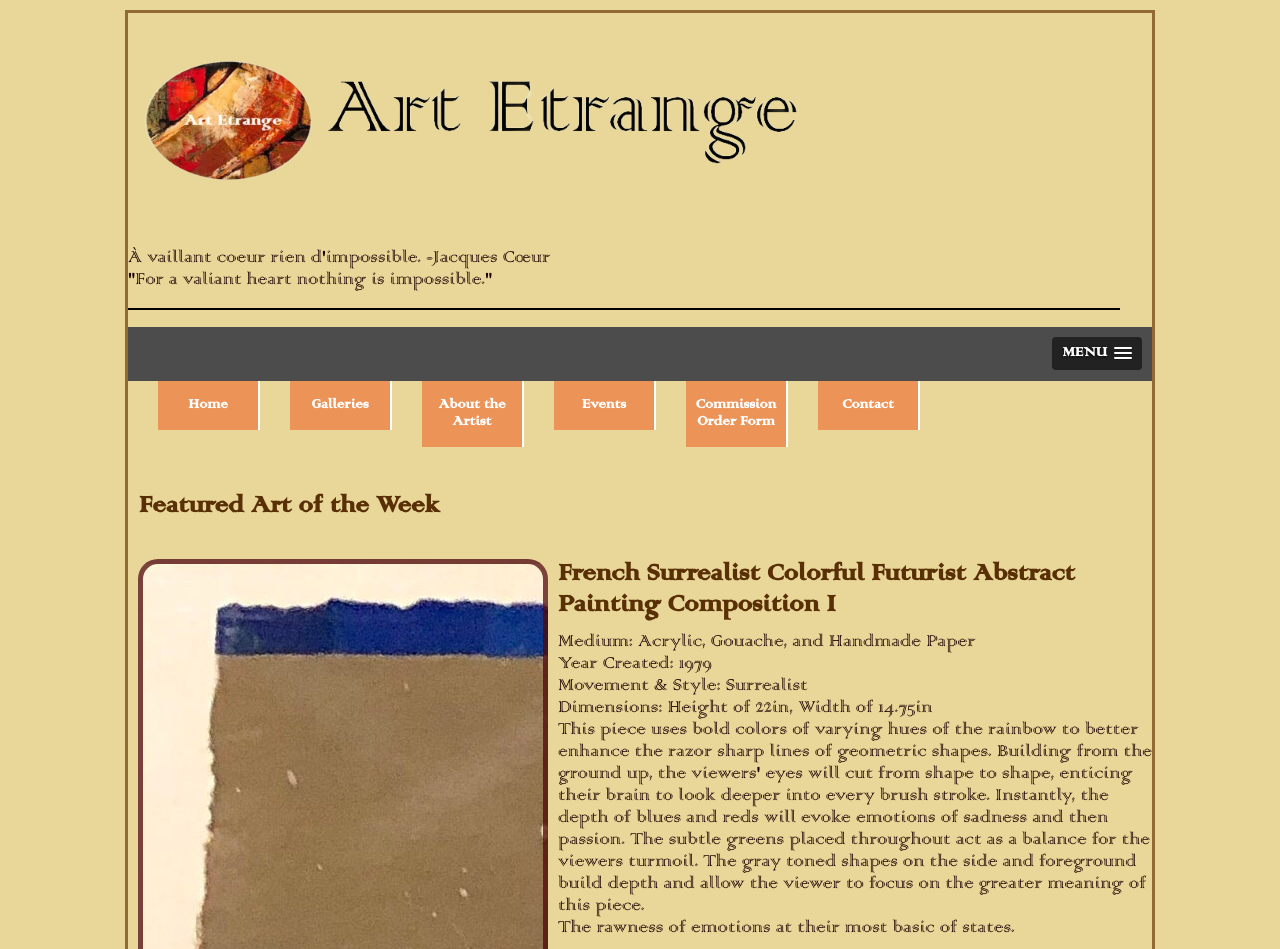
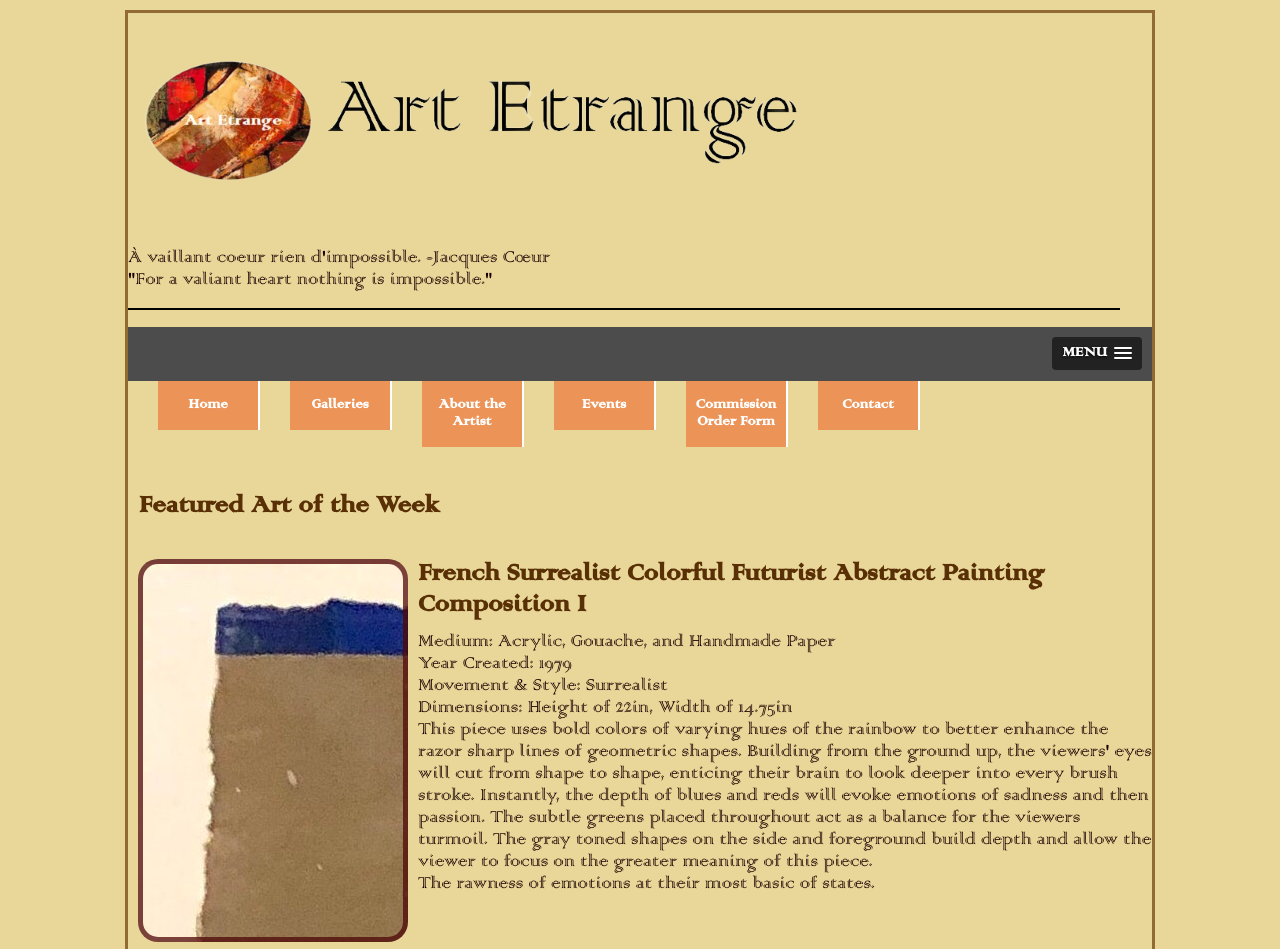
Before and after one commit to Zoso1219/ArtEtrange, a plain HTML site: page index.htm in a window 1280 px wide. Shown: the top 949 px of the page. Drawn offline with nearby package versions, Linux system fonts and the light colour scheme; files that its build step writes are made by us from their sources; files whose address does not match are found by name.

Commit message:
Update ArtEtrangeSS.css

```diff
--- a/ArtEtrangeSS.css
+++ b/ArtEtrangeSS.css
@@ -145,8 +145,8 @@ img {
 /*Adjust the style for the featured art*/
 #featured {
     width: 90%;
-    max-width: 400px;
-    height: 574px;
+    max-width: 260px;
+    height: 373px;
     border: 5px solid rgba(79, 7, 7, 0.744);
     border-radius: 20px;
     margin: 10px;
```
